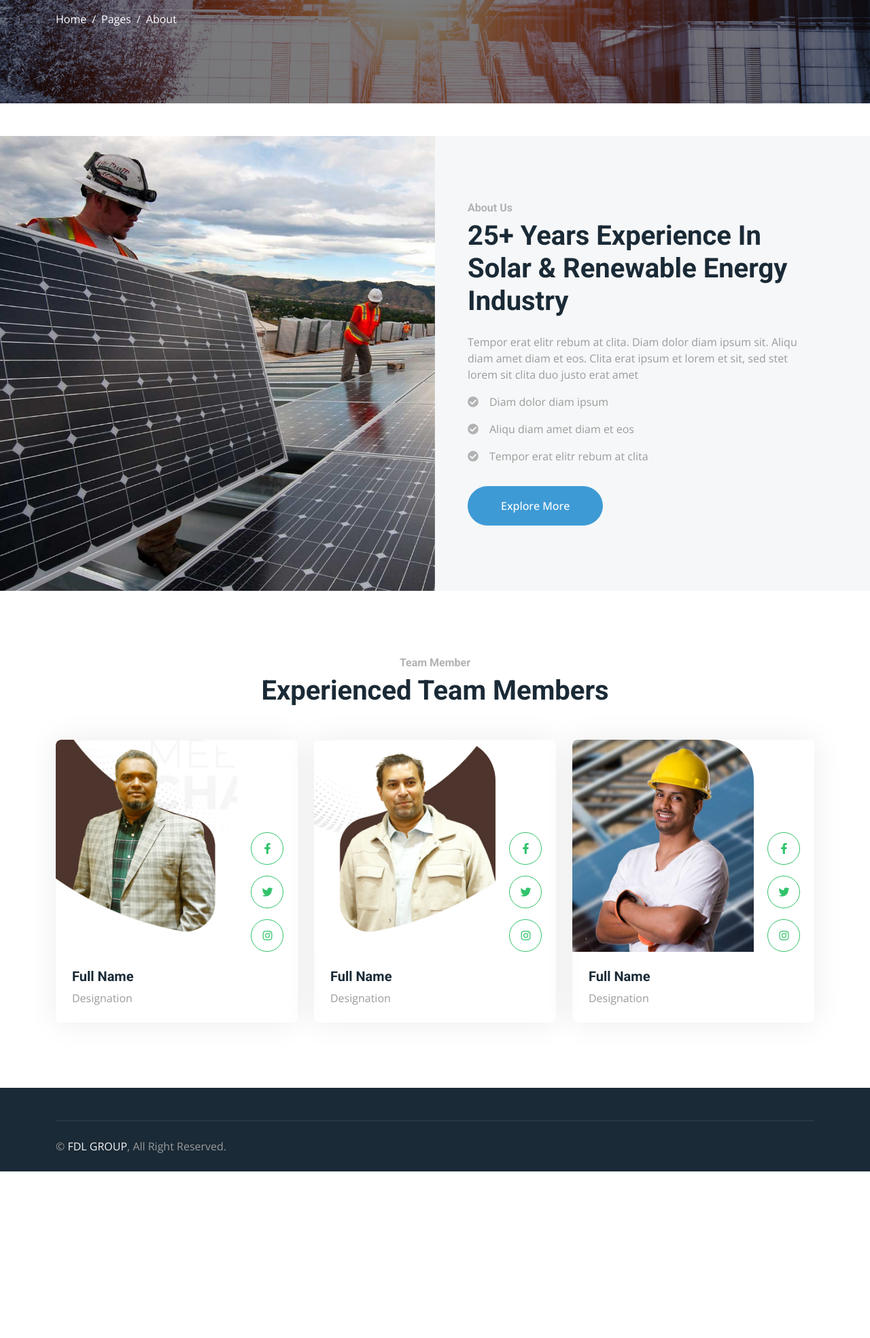
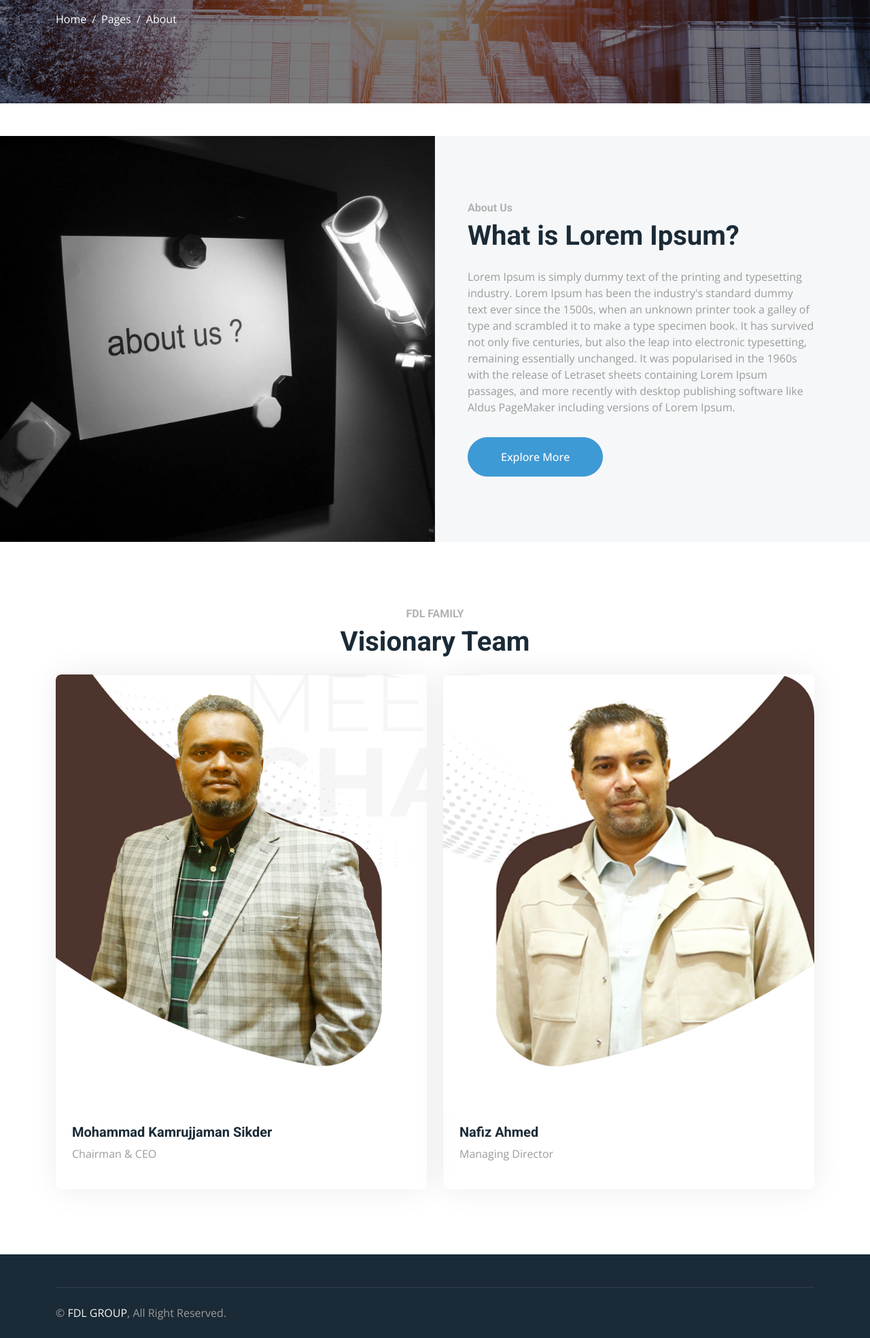
Before and after one commit to NihalSWE/FDL-A-joint-Website-of-some-websites-, a Django app: page /about/ in a window 1280 px wide. Shown: the part 311-2279 px from the top of the page at 68% size. Before the commit the page ends 2034 px from the top, so only its background shows below. Run offline with Django 4.2, Linux system fonts and the light colour scheme; data comes from the database, SQL or seed files in the repository; both versions use the stored data as it was after the commit; some libraries are stand-ins or nearby versions.

Commit message:
Make the whole about page dynamic

```diff
--- a/products/models.py
+++ b/products/models.py
@@ -77,3 +77,12 @@ class Investor(models.Model):
 
     def __str__(self):
         return self.name
+
+
+class About(models.Model):
+    title = models.CharField(max_length=200)
+    description = models.TextField()
+    image = models.ImageField(upload_to='about/')
+
+    def __str__(self):
+        return self.title
--- a/products/templates/products/about.html
+++ b/products/templates/products/about.html
@@ -27,18 +27,15 @@ About Us
         <div class="row g-0 mx-lg-0">
             <div class="col-lg-6 ps-lg-0 wow fadeIn" data-wow-delay="0.1s" style="min-height: 400px;">
                 <div class="position-relative h-100">
-                        <img class="position-absolute img-fluid w-100 h-100" src={% static "img/about.jpg"%} style="object-fit: cover;" alt="">
+                    <img class="position-absolute img-fluid w-100 h-100" src="{{ about_info.image.url }}" style="object-fit: cover;" alt="">
                 </div>
             </div>
             <div class="col-lg-6 about-text py-5 wow fadeIn" data-wow-delay="0.5s">
                 <div class="p-lg-5 pe-lg-0">
                     <h6 class="text-primary">About Us</h6>
-                        <h1 class="mb-4">25+ Years Experience In Solar & Renewable Energy Industry</h1>
-                        <p>Tempor erat elitr rebum at clita. Diam dolor diam ipsum sit. Aliqu diam amet diam et eos. Clita erat ipsum et lorem et sit, sed stet lorem sit clita duo justo erat amet</p>
-                        <p><i class="fa fa-check-circle text-primary me-3"></i>Diam dolor diam ipsum</p>
-                        <p><i class="fa fa-check-circle text-primary me-3"></i>Aliqu diam amet diam et eos</p>
-                        <p><i class="fa fa-check-circle text-primary me-3"></i>Tempor erat elitr rebum at clita</p>
-                        <a href="" class="btn btn-primary rounded-pill py-3 px-5 mt-3">Explore More</a>
+                    <h1 class="mb-4">{{ about_info.title }}</h1>
+                    <p>{{ about_info.description }}</p>
+                    <a href="{% url 'contact' %}" class="btn btn-primary rounded-pill py-3 px-5 mt-3">Explore More</a>
                 </div>
             </div>
         </div>
@@ -50,59 +47,25 @@ About Us
 <!-- Team Start -->
 <div class="container-xxl py-5">
     <div class="container">
-            <div class="text-center mx-auto mb-5 wow fadeInUp" data-wow-delay="0.1s" style="max-width: 600px;">
-                <h6 class="text-primary">Team Member</h6>
-                <h1 class="mb-4">Experienced Team Members</h1>
+        <div class="text-center mx-auto mb-4 wow fadeInUp" data-wow-delay="0.1s" style="max-width: 600px;">
+            <h6 class="text-primary">FDL FAMILY</h6>
+            <h1 class="mb-4">Visionary Team</h1>
         </div>
         <div class="row g-4">
-                <div class="col-lg-4 col-md-6 wow fadeInUp" data-wow-delay="0.1s">
+            {% for member in team_members %}
+            <div class="col-lg-6 col-md-6 wow fadeInUp" data-wow-delay="0.{{ forloop.counter0 }}s">
                 <div class="team-item rounded overflow-hidden">
                     <div class="d-flex">
-                            <img class="img-fluid w-75" src={% static "img/team-1.jpg"%} alt="">
-                            <div class="team-social w-25">
-                                <a class="btn btn-lg-square btn-outline-primary rounded-circle mt-3" href=""><i class="fab fa-facebook-f"></i></a>
-                                <a class="btn btn-lg-square btn-outline-primary rounded-circle mt-3" href=""><i class="fab fa-twitter"></i></a>
-                                <a class="btn btn-lg-square btn-outline-primary rounded-circle mt-3" href=""><i class="fab fa-instagram"></i></a>
-                            </div>
+                        <img class="img-fluid" src="{{ member.image.url }}" alt="{{ member.name }}">
                     </div>
                     <div class="p-4">
-                            <h5>Full Name</h5>
-                            <span>Designation</span>
+                        <h5>{{ member.name }}</h5>
+                        <span>{{ member.position }}</span>
+                        <p>{{ member.bio }}</p>
                     </div>
                 </div>
             </div>
-                <div class="col-lg-4 col-md-6 wow fadeInUp" data-wow-delay="0.3s">
-                    <div class="team-item rounded overflow-hidden">
-                        <div class="d-flex">
-                            <img class="img-fluid w-75" src={% static "img/team-2.jpg"%} alt="">
-                            <div class="team-social w-25">
-                                <a class="btn btn-lg-square btn-outline-primary rounded-circle mt-3" href=""><i class="fab fa-facebook-f"></i></a>
-                                <a class="btn btn-lg-square btn-outline-primary rounded-circle mt-3" href=""><i class="fab fa-twitter"></i></a>
-                                <a class="btn btn-lg-square btn-outline-primary rounded-circle mt-3" href=""><i class="fab fa-instagram"></i></a>
-                            </div>
-                        </div>
-                        <div class="p-4">
-                            <h5>Full Name</h5>
-                            <span>Designation</span>
-                        </div>
-                    </div>
-                </div>
-                <div class="col-lg-4 col-md-6 wow fadeInUp" data-wow-delay="0.5s">
-                    <div class="team-item rounded overflow-hidden">
-                        <div class="d-flex">
-                            <img class="img-fluid w-75" src={% static "img/team-3.jpg"%} alt="">
-                            <div class="team-social w-25">
-                                <a class="btn btn-lg-square btn-outline-primary rounded-circle mt-3" href=""><i class="fab fa-facebook-f"></i></a>
-                                <a class="btn btn-lg-square btn-outline-primary rounded-circle mt-3" href=""><i class="fab fa-twitter"></i></a>
-                                <a class="btn btn-lg-square btn-outline-primary rounded-circle mt-3" href=""><i class="fab fa-instagram"></i></a>
-                            </div>
-                        </div>
-                        <div class="p-4">
-                            <h5>Full Name</h5>
-                            <span>Designation</span>
-                        </div>
-                    </div>
-                </div>
+            {% endfor %}
         </div>
     </div>
 </div>
--- a/products/views.py
+++ b/products/views.py
@@ -1,6 +1,6 @@
 from django.shortcuts import render, redirect
 from django.contrib import messages
-from .models import Portfolio,CarouselItem,BusinessStrength,CareerApplication,ContactStaticContent, ContactFormData,TeamMember,Investor
+from .models import Portfolio,CarouselItem,BusinessStrength,CareerApplication,ContactStaticContent, ContactFormData,TeamMember,Investor,About
 # Create your views here.
 def base(request):
     return render(request, 'products/base.html')
@@ -22,14 +22,18 @@ def home(request):
     return render(request, 'products/home.html',context)
 
 def about(request):
-    portfolio = Portfolio.objects.last()  # Get the most recently uploaded portfolio
+    portfolio = Portfolio.objects.last()
+    about_info = About.objects.first()
+    team_members = TeamMember.objects.all()
     context = {
         'portfolio': portfolio,
+        'team_members': team_members,
+        'about_info': about_info
     }
     return render(request, 'products/about.html',context)
 
 def service(request):
-    portfolio = Portfolio.objects.last()  # Get the most recently uploaded portfolio
+    portfolio = Portfolio.objects.last()
     business_strengths = BusinessStrength.objects.all()
     context = {
         'portfolio': portfolio,
```
Also changed, not shown: products/admin.py (+9 -1 lines), db.sqlite3, media/about/a1.jpg (added), products/migrations/0011_about.py (added). Lines whose indentation alone changed are shown as unchanged.
